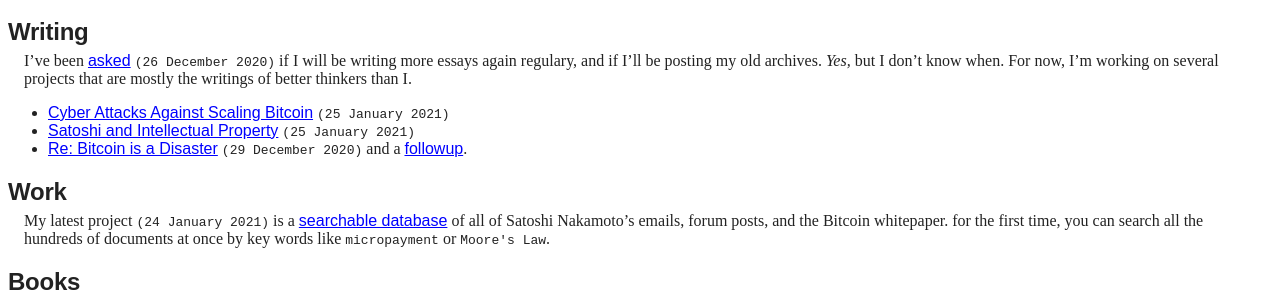
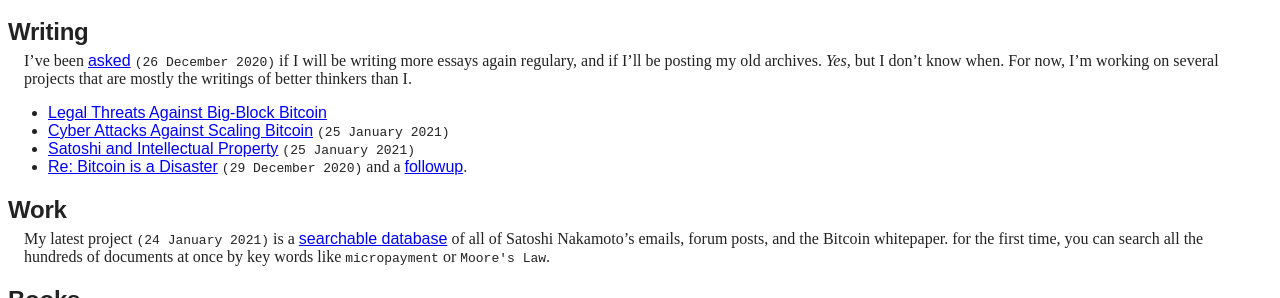
Before and after one commit to wakgill/deryk, a Jekyll site: the page built from index.md, in a window 1280 px wide, cut to the strip 282-580 px from the top of the page. Built offline with Jekyll 4.4.1, drawn with Linux system fonts in a browser that asks for light colours; comment, search, counter and statistics services are not loaded.

Commit message:
Update index.md

```diff
--- a/index.md
+++ b/index.md
@@ -23,6 +23,7 @@
 
 I've been [asked](https://twitter.com/wakgill/status/1342591943969271809) <code>(26 December 2020)</code> if I will be writing more essays again regulary, and if I'll be posting my old archives. *Yes,* but I don't know when. For now, I'm working on several projects that are mostly the writings of better thinkers than I.
 
+- [Legal Threats Against Big-Block Bitcoin](https://wakgill.github.io/deryk/big-block-legal-threats)
 - [Cyber Attacks Against Scaling Bitcoin](https://wakgill.github.io/deryk/bitcoin-cyber-attacks) <code>(25 January 2021)</code>
 - [Satoshi and Intellectual Property](https://wakgill.github.io/deryk/satoshi-ip) <code>(25 January 2021)</code>
 - [Re: Bitcoin is a Disaster](https://www.metzdowd.com/pipermail/cryptography/2020-December/036512.html) <code>(29 December 2020)</code> and a [followup](https://www.metzdowd.com/pipermail/cryptography/2020-December/036532.html).
```
